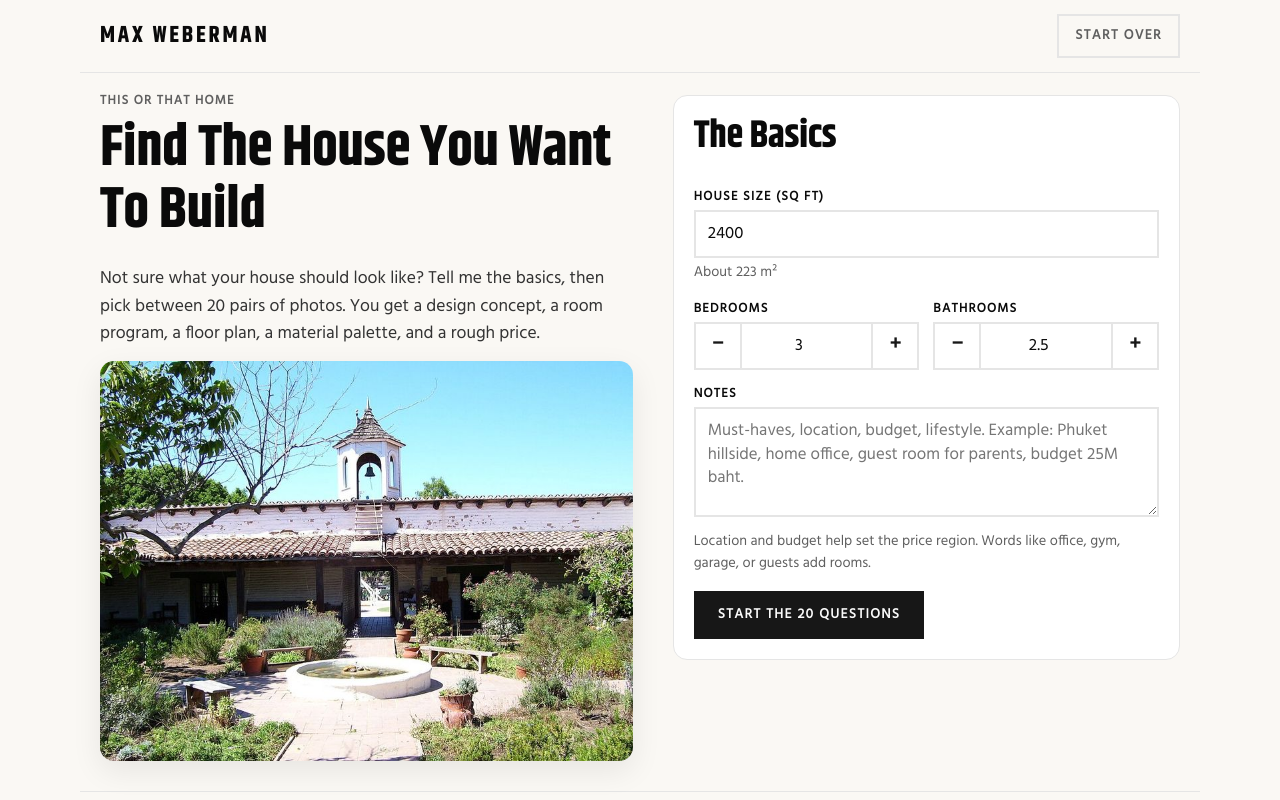
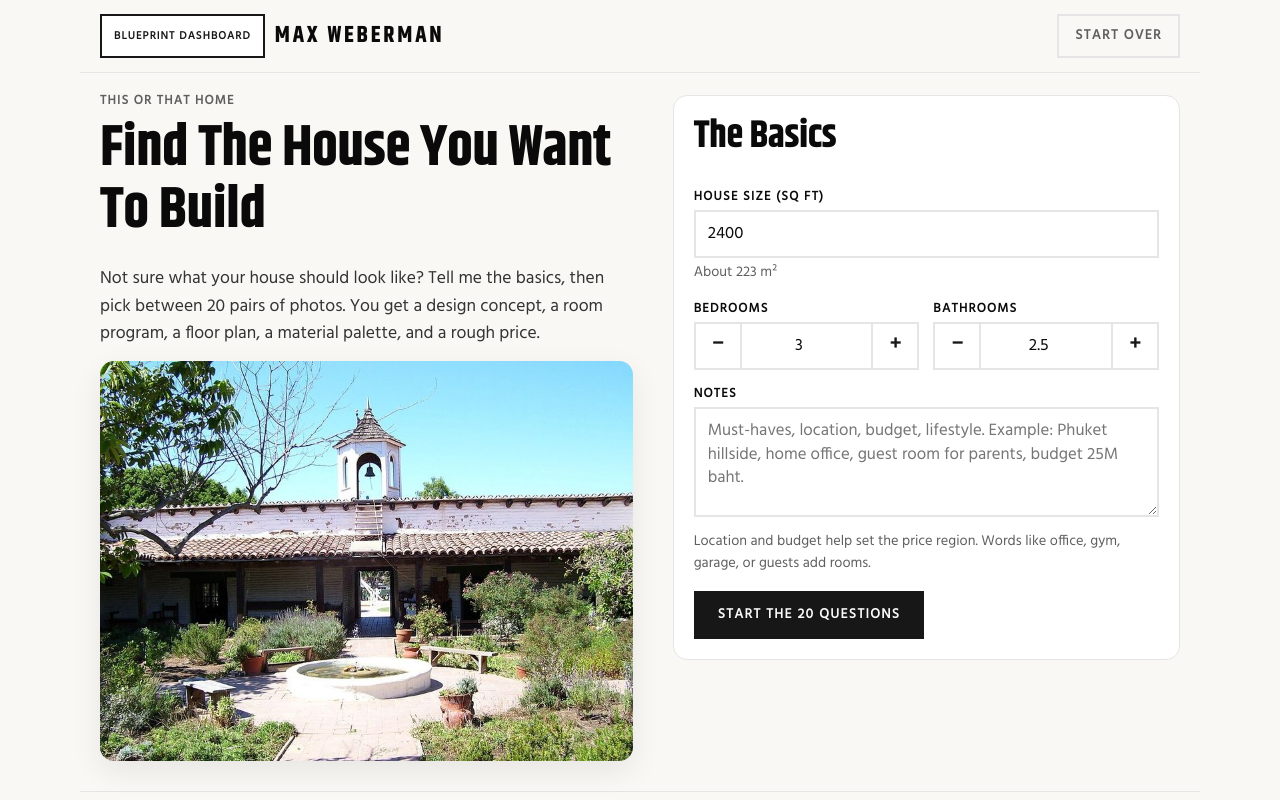
Before and after one commit to WebermanApps/this-or-that-home, a plain HTML site: page index.html in a window 1280 px wide. Shown: the top 800 px of the page. Drawn offline with Linux system fonts and the light colour scheme.

Commit message:
Nav: top-left Blueprint Dashboard link on root and round2

```diff
--- a/index.html
+++ b/index.html
@@ -12,7 +12,9 @@
 </head>
 <body>
 <header class="top">
+  <div class="top-left"><a class="dashnav mw-hover" href="https://webermanapps.github.io/blueprint-dashboard/">Blueprint Dashboard</a>
   <a class="wordmark" href="./" aria-label="Max Weberman home">MAX WEBERMAN</a>
+  </div>
   <button id="restartTop" class="btn btn-quiet mw-hover" type="button" hidden>Start Over</button>
 </header>
 <main id="app" tabindex="-1"></main>
--- a/style.css
+++ b/style.css
@@ -15,6 +15,11 @@ p{margin:0 0 .8em}a{color:inherit}
 img{max-width:100%;display:block}
 .top{display:flex;justify-content:space-between;align-items:center;gap:12px;max-width:1120px;margin:0 auto;padding:14px 20px;border-bottom:1px solid var(--mw-border)}
 .wordmark{font:700 1.45rem/1 var(--mw-font-heading);letter-spacing:.12em;text-decoration:none;padding:10px 0;min-height:44px;display:flex;align-items:center}
+.dashnav{display:inline-flex;align-items:center;justify-content:center;min-height:44px;min-width:44px;padding:0 12px;border:2px solid var(--mw-primary);background:#fff;color:var(--mw-primary);font:700 11px/1 var(--mw-font-body);letter-spacing:var(--mw-tracking-label);text-transform:uppercase;text-decoration:none;border-radius:0;flex:none;white-space:nowrap}
+.dashnav:hover{background:var(--mw-primary);color:var(--mw-primary-foreground)}
+.top-left{display:flex;align-items:center;gap:10px;min-width:0}
+@media(max-width:420px){.dashnav{padding:0 8px;font-size:10px;letter-spacing:.06em}.wordmark{font-size:1.1rem;letter-spacing:.08em}}
+
 main{max-width:1120px;margin:0 auto;padding:22px 20px 30px;outline:none}
 .foot{max-width:1120px;margin:0 auto;padding:18px 20px 30px;border-top:1px solid var(--mw-border);color:var(--mw-muted-text);font-size:.92rem}
 .foot a{display:inline-block;padding:10px 2px;min-height:44px}
```
Also changed, not shown: round2/index.html (+2 -0 lines).
